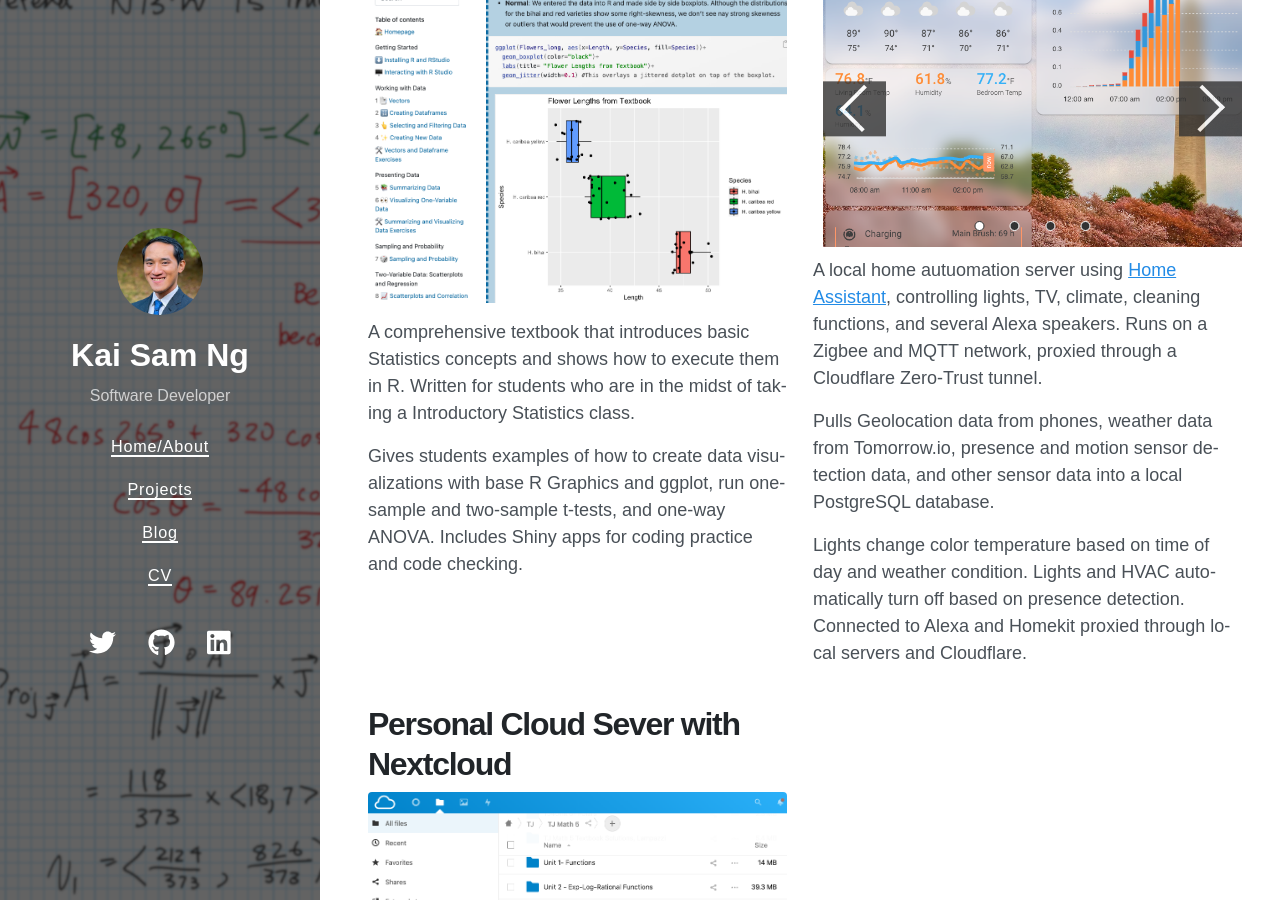
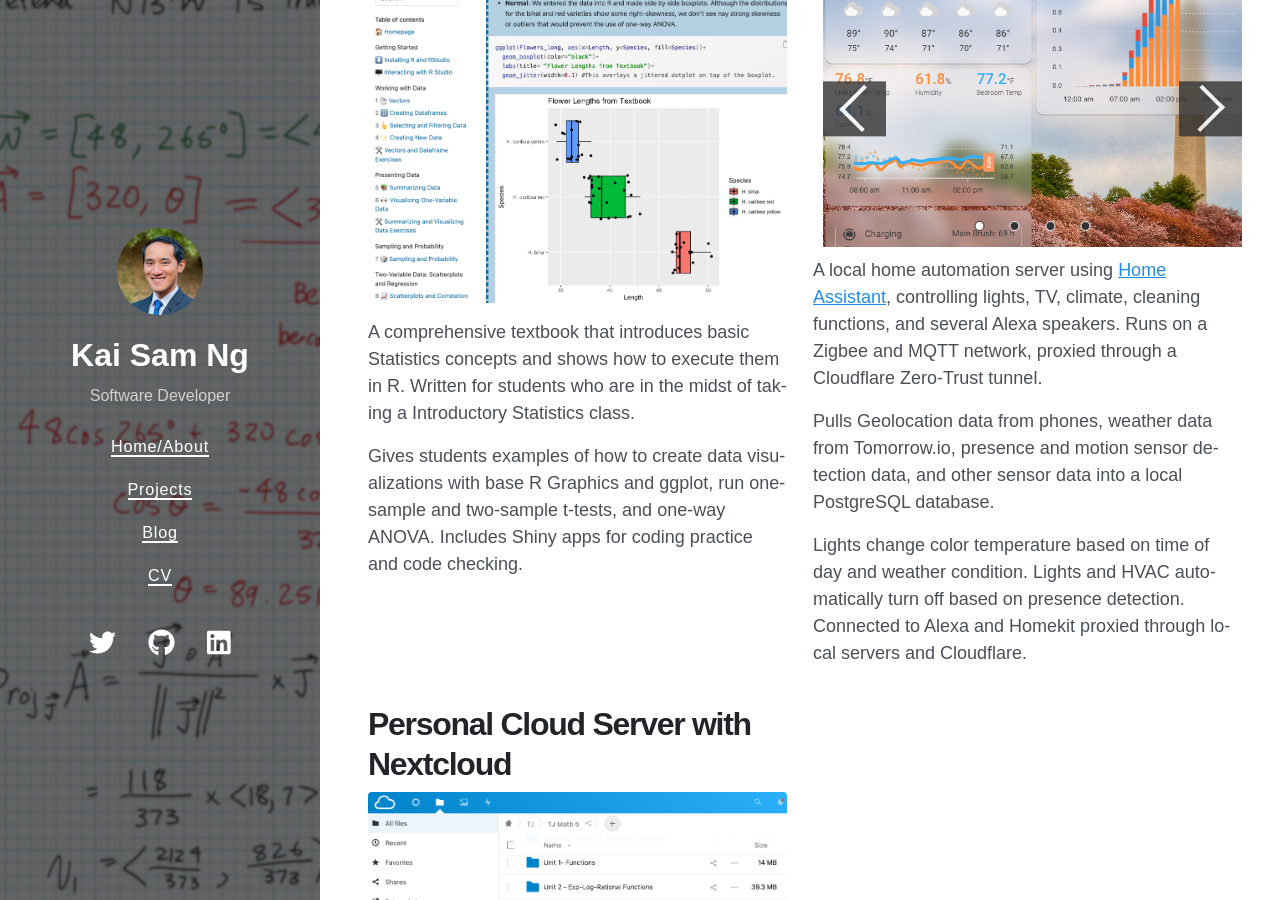
Before and after one commit to kaisamng/kaisamng.github.io, a Jekyll site: the page built from projects.html, in a window 1280 px wide and 900 px high, scrolled down 249 px. Built offline with Jekyll 4.4.1, drawn with Linux system fonts in a browser that asks for light colours; nearby versions of some CDN libraries.

Commit message:
Fix typos in projects page

```diff
--- a/projects.html
+++ b/projects.html
@@ -43,12 +43,12 @@ permalink: projects.html
             </div>
           </div>
 
-        <p>A local home autuomation server using <a href="https://github.com/home-assistant/core">Home Assistant</a>, controlling lights, TV, climate, cleaning functions, and several Alexa speakers. Runs on a Zigbee and MQTT network, proxied through a Cloudflare Zero-Trust tunnel.</p>
+        <p>A local home automation server using <a href="https://github.com/home-assistant/core">Home Assistant</a>, controlling lights, TV, climate, cleaning functions, and several Alexa speakers. Runs on a Zigbee and MQTT network, proxied through a Cloudflare Zero-Trust tunnel.</p>
         <p>Pulls Geolocation data from phones, weather data from Tomorrow.io, presence and motion sensor detection data, and other sensor data into a local PostgreSQL database.</p>
         <p>Lights change color temperature based on time of day and weather condition. Lights and HVAC automatically turn off based on presence detection. Connected to Alexa and Homekit proxied through local servers and Cloudflare.</p>
     </div>
     <div>
-        <h1>Personal Cloud Sever with Nextcloud</h1>
+        <h1>Personal Cloud Server with Nextcloud</h1>
         <img src="assets/Nextcloud.png"></img>
         <p>Created a personal Dropbox-like server using <a href="https://github.com/nextcloud/docker">Nextcloud</a>, running on Network Attached Storage at home. Runs on Docker, proxied through Cloudflare Zero-Trust, with Redis server for memory caching and PostgreSQL for backend.</p>
     </div>
```
